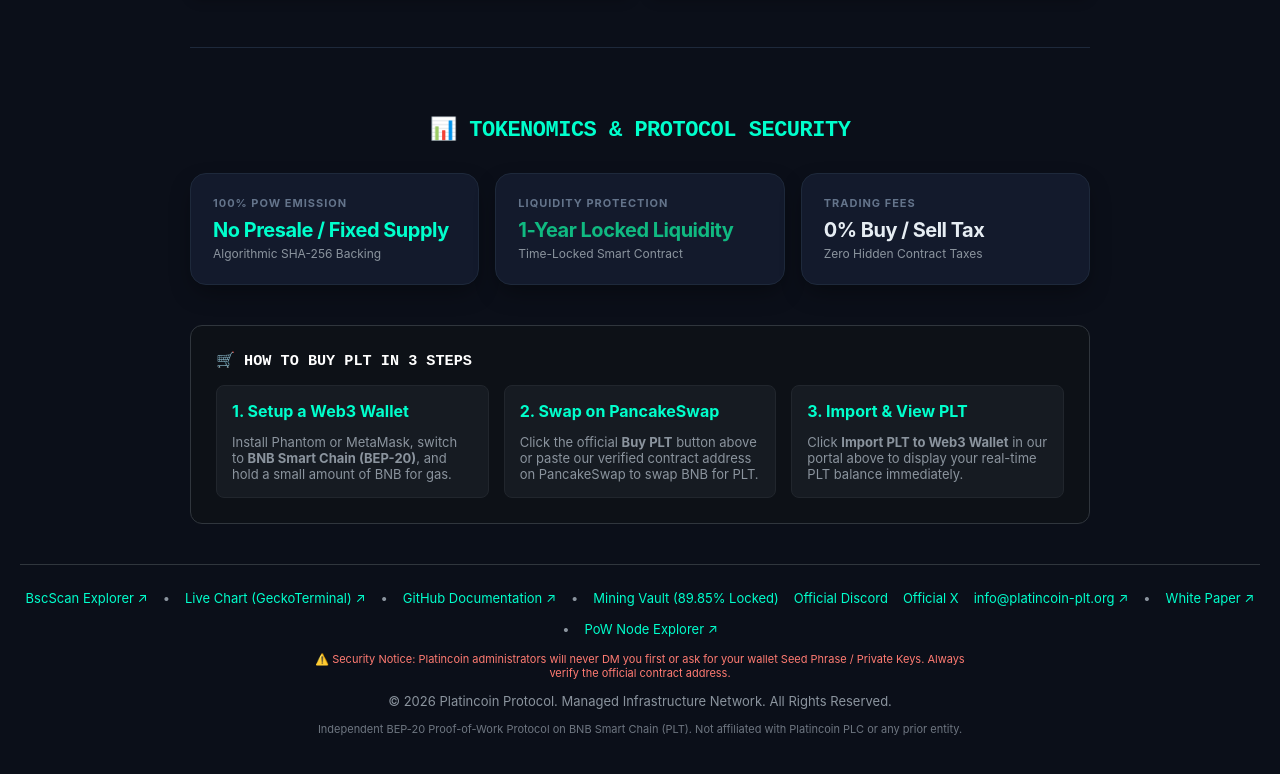
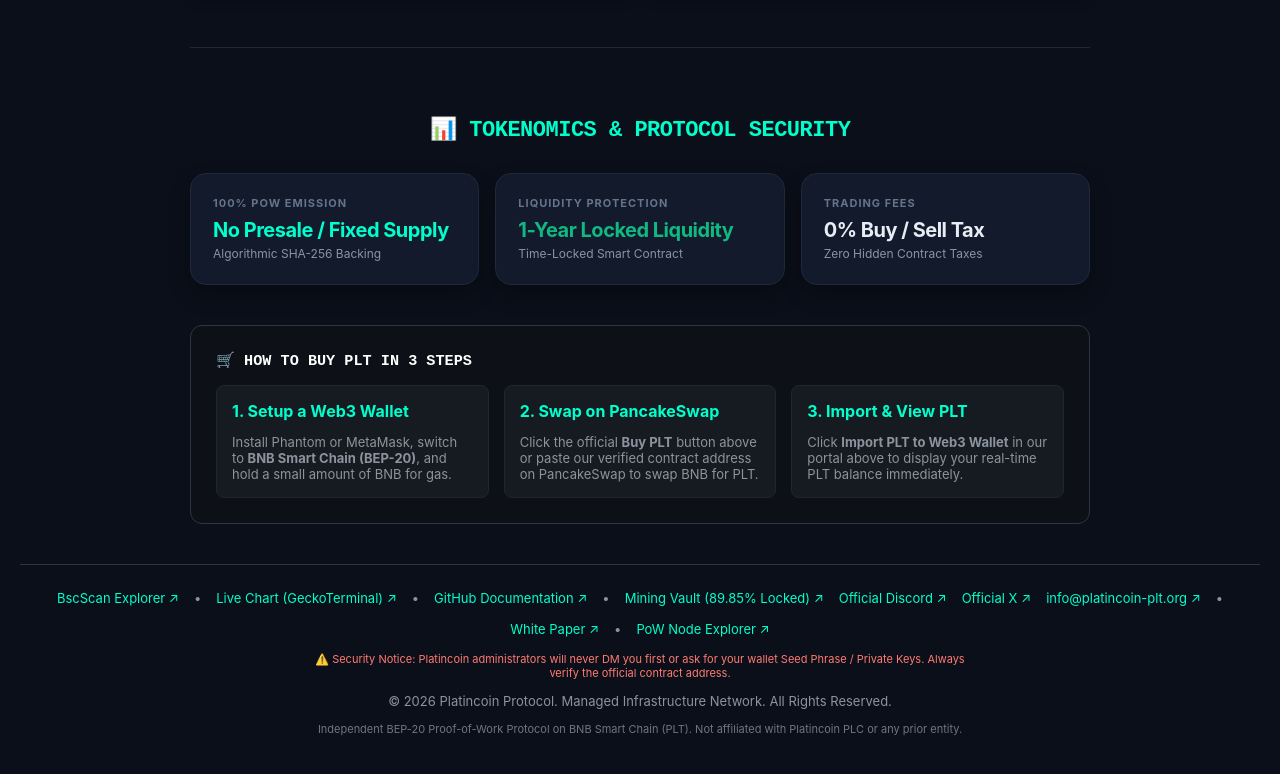
Before and after one commit to Platincoin-Protocol/Platincoin-PLT, a plain HTML site: page index.html in a window 1280 px wide. Shown: the part 2663-3437 px from the top of the page. Drawn offline with Linux system fonts and the light colour scheme; no server answers; a script that the page names is missing.

Commit message:
Add external link arrows to Mining Vault, Discord and X in footer

```diff
--- a/index.html
+++ b/index.html
@@ -411,9 +411,9 @@
          <a href="https://dexscreener.com/bsc/0xF34c49593E7a67Ec34CADADb5c34e0624d1d3ac8" target="_blank" style="color: #00ffcc; text-decoration: none;">Live Chart (GeckoTerminal) ↗</a>
             <span>•</span> <a href="https://github.com/Platincoin-Protocol/Platincoin-PLT" target="_blank" style="color: #00ffcc; text-decoration: none;">GitHub Documentation ↗</a>
             <span>•</span>
-            <span><a href="https://bscscan.com/address/0x47e81C4b01552Cf774Fa0f5F5929bb41942eD6B6#code" target="_blank" style="color:#00ffcc;text-decoration:none;">Mining Vault (89.85% Locked)</a></span>
-            <span><a href="https://discord.gg/nzSD7asHbE" target="_blank" style="color:#00ffcc;text-decoration:none;">Official Discord</a></span>
-            <span><a href="https://x.com/PlatincoinPLT" target="_blank" style="color:#00ffcc;text-decoration:none;">Official X</a></span> <a href="mailto:info@platincoin-plt.org" style="color: #00ffcc; text-decoration: none;">info@platincoin-plt.org ↗</a> <span>•</span>
+            <span><a href="https://bscscan.com/address/0x47e81C4b01552Cf774Fa0f5F5929bb41942eD6B6#code" target="_blank" style="color:#00ffcc;text-decoration:none;">Mining Vault (89.85% Locked) ↗</a></span>
+            <span><a href="https://discord.gg/nzSD7asHbE" target="_blank" style="color:#00ffcc;text-decoration:none;">Official Discord ↗</a></span>
+            <span><a href="https://x.com/PlatincoinPLT" target="_blank" style="color:#00ffcc;text-decoration:none;">Official X ↗</a></span> <a href="mailto:info@platincoin-plt.org" style="color: #00ffcc; text-decoration: none;">info@platincoin-plt.org ↗</a> <span>•</span>
 
             <a href="./whitepaper.html" style="color: #00ffcc; text-decoration: none;">White Paper ↗</a>
             <span>•</span>
```
